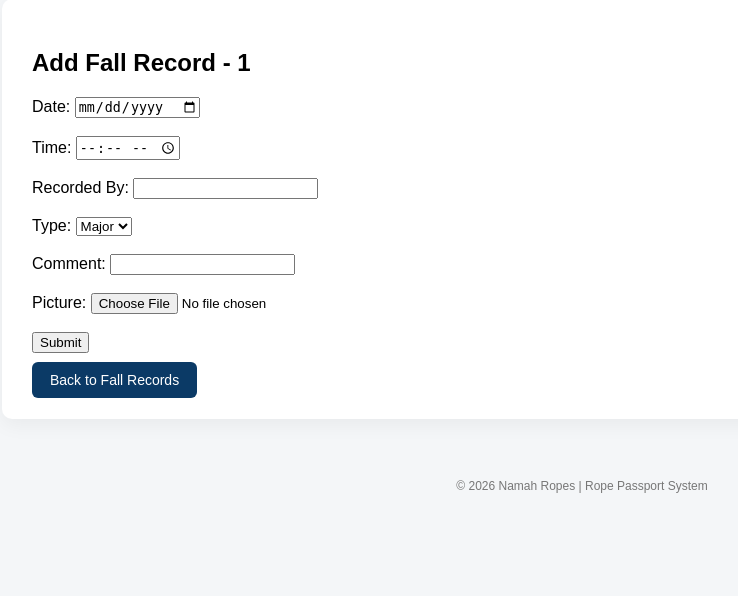
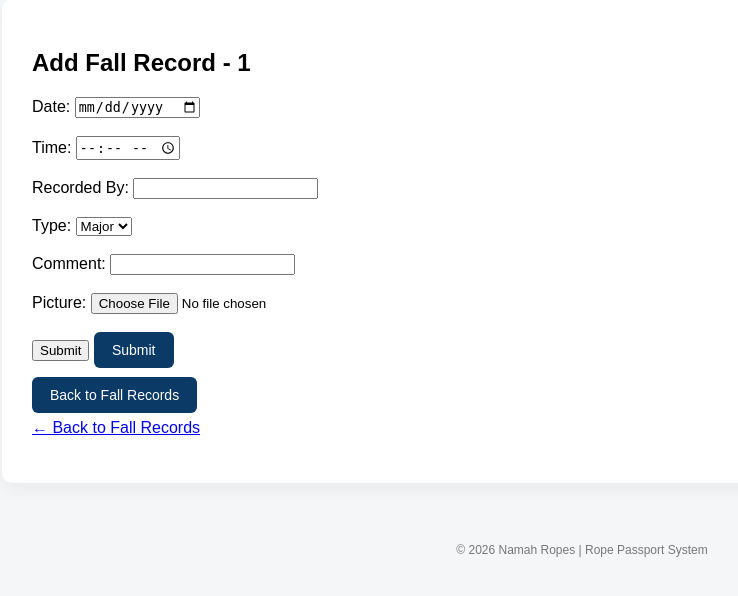
Before and after one commit to rohan-namahropes/passport, a Flask app: page /rope/1/falls/add-new in a window 1280 px wide. Shown: the part 107-703 px from the top of the page, without its empty margins (58-796 px from the left). Run offline with Flask 3, Linux system fonts and the light colour scheme; the visitor is signed in with stand-in values (Sample User, id 1); some libraries are stand-ins or nearby versions.

Commit message:
Update add_fall.html

```diff
--- a/templates/add_fall.html
+++ b/templates/add_fall.html
@@ -30,12 +30,17 @@
     <input type="file" name="picture" accept="image/*"><br><br>
 
     <button type="submit">Submit</button>
+    <button type="submit" class="btn">Submit</button>
 
 </form>
 
 <br>
 <a class="btn" href="/rope/{{ rope_id }}/falls">Back to Fall Records</a>
-
+<p style="margin-top:15px;">
+    <a href="/rope/{{ rope_id }}/falls">
+        ← Back to Fall Records
+    </a>
+</p>
 
 <script>
 function disableSubmit(form) {
```
